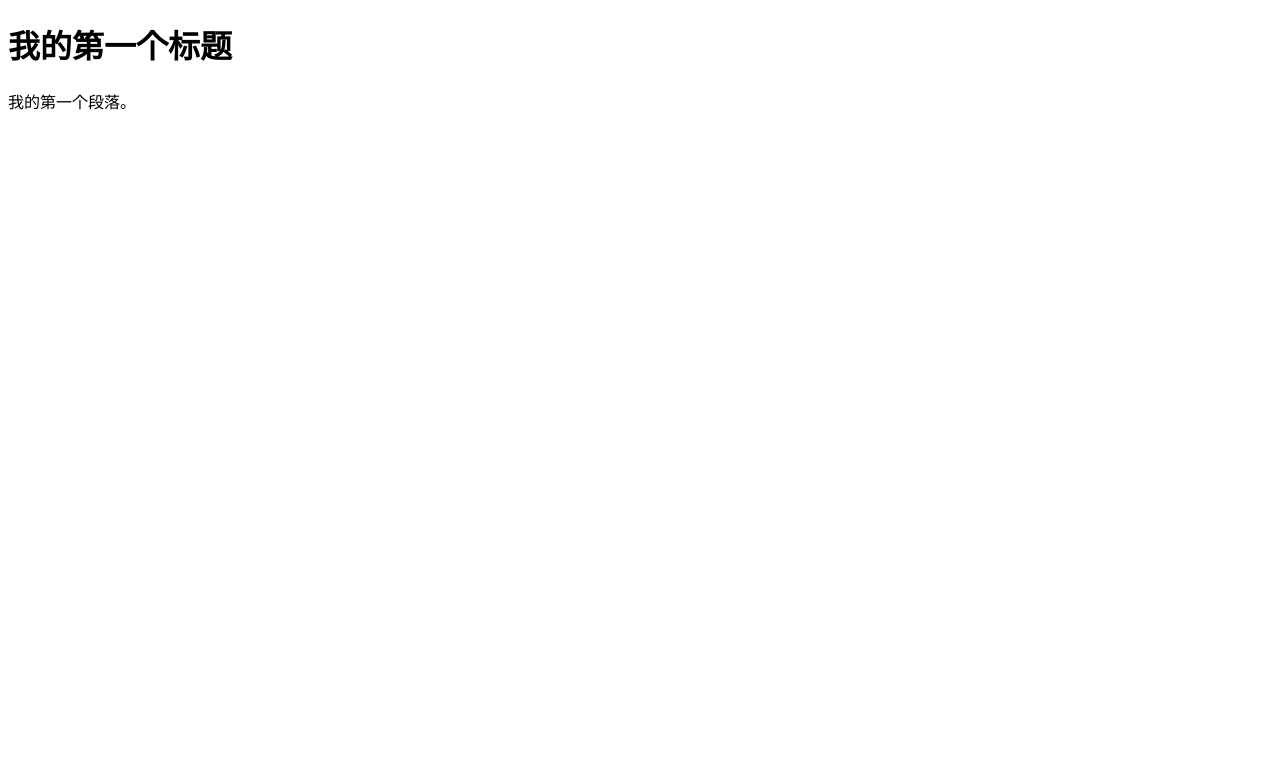
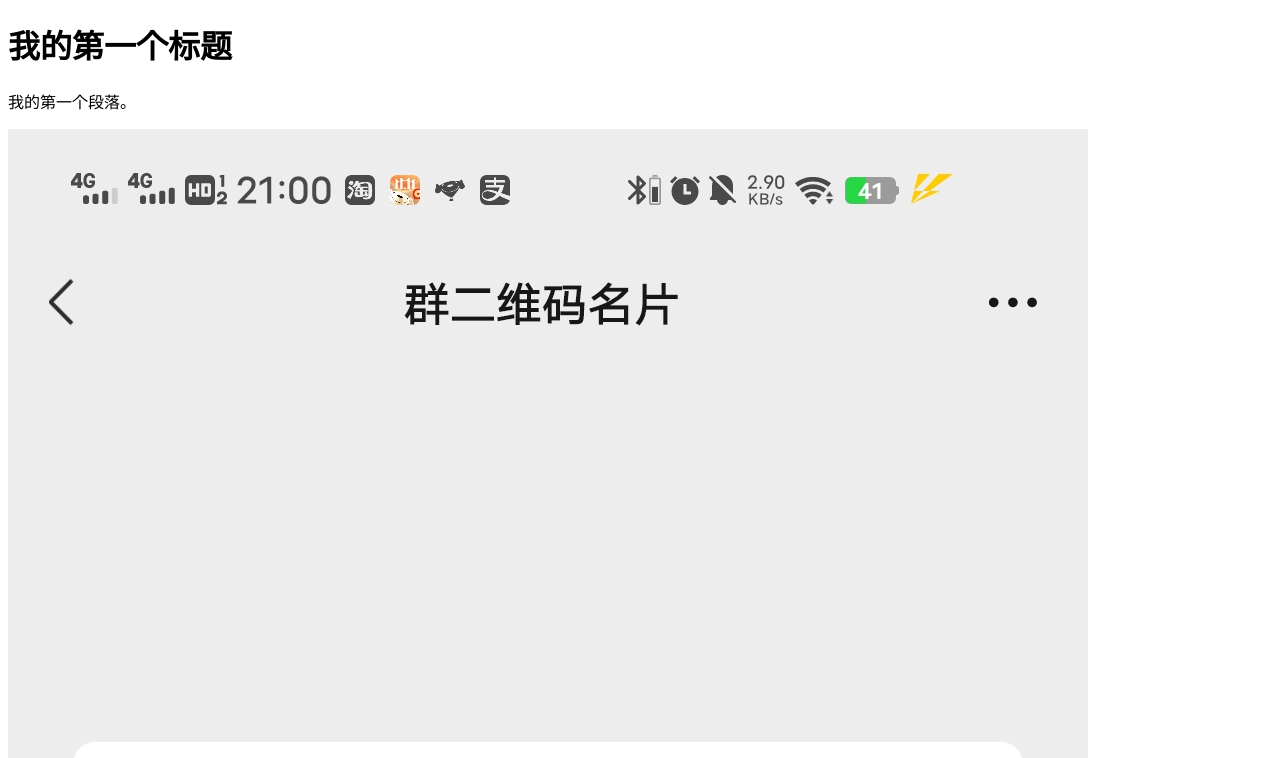
Before and after one commit to sijianxin01/web_page, a plain HTML site: page hello.html in a window 1280 px wide. Shown: the top 758 px of the page. Drawn offline with Linux system fonts and the light colour scheme.

Commit message:
Update hello.html

```diff
--- a/hello.html
+++ b/hello.html
@@ -7,5 +7,6 @@
 <body>
     <h1>我的第一个标题</h1>
     <p>我的第一个段落。</p>
+    <img src="group.jpg">
 </body>
 </html>
```
